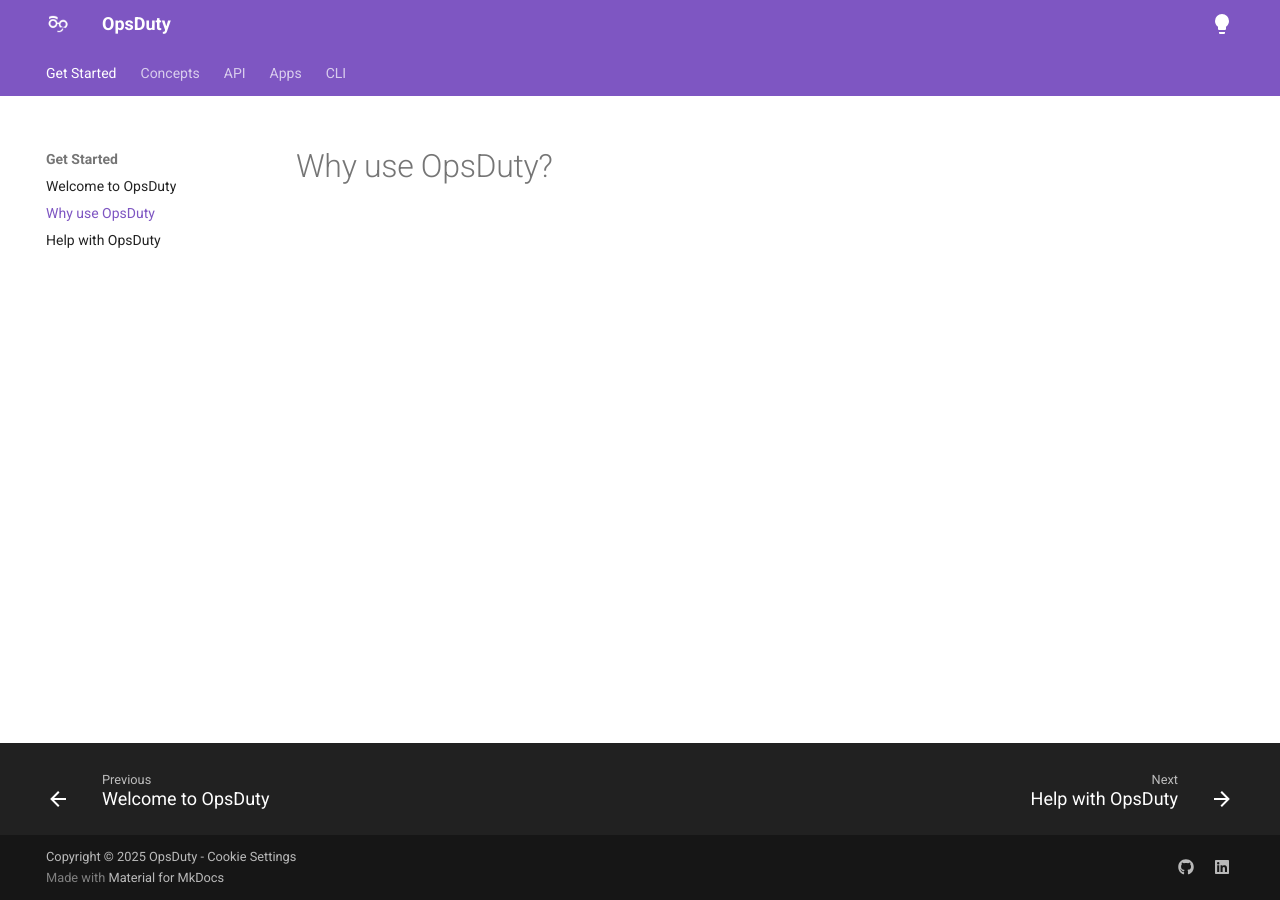
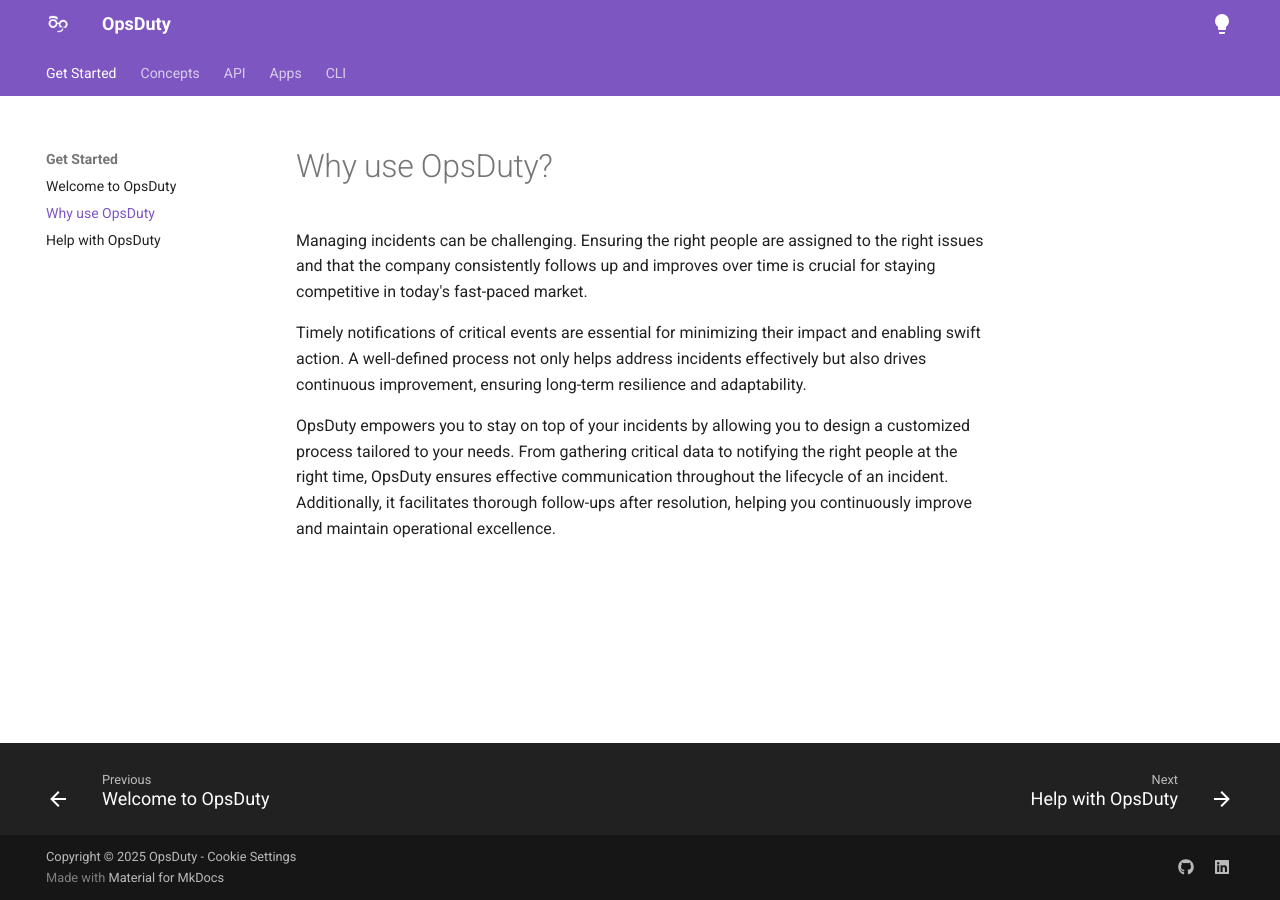
Before and after one commit to opsduty/opsduty-docs, an MkDocs documentation site: the page built from docs/why.md, in a window 1280 px wide. Built offline with MkDocs 1.6.1 and Material for MkDocs 9.7.7, drawn with Linux system fonts in a browser that asks for light colours.

```diff
--- a/docs/why.md
+++ b/docs/why.md
@@ -1 +1,17 @@
 # Why use OpsDuty?
+
+Managing incidents can be challenging. Ensuring the right people are assigned to
+the right issues and that the company consistently follows up and improves over
+time is crucial for staying competitive in today's fast-paced market.
+
+Timely notifications of critical events are essential for minimizing their
+impact and enabling swift action. A well-defined process not only helps address
+incidents effectively but also drives continuous improvement, ensuring long-term
+resilience and adaptability.
+
+OpsDuty empowers you to stay on top of your incidents by allowing you to design
+a customized process tailored to your needs. From gathering critical data to
+notifying the right people at the right time, OpsDuty ensures effective
+communication throughout the lifecycle of an incident. Additionally, it
+facilitates thorough follow-ups after resolution, helping you continuously
+improve and maintain operational excellence.
```
Also changed, not shown: docs/index.md (+13 -0 lines).
